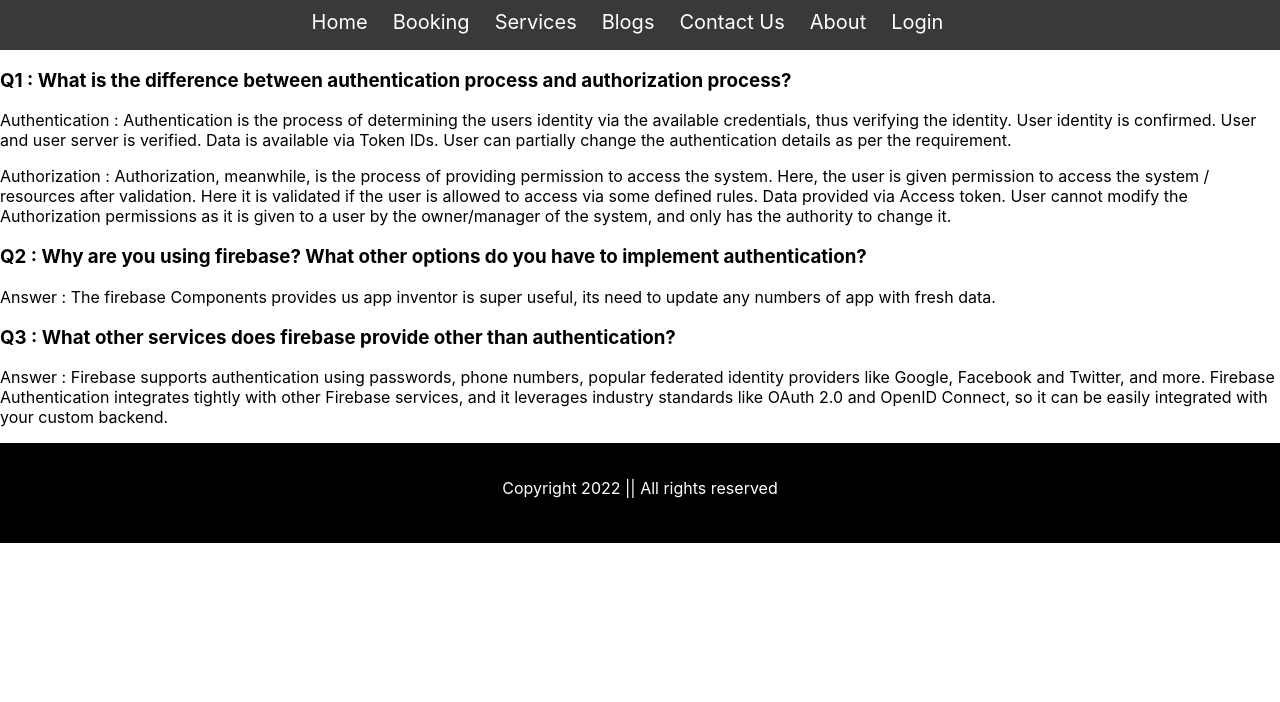
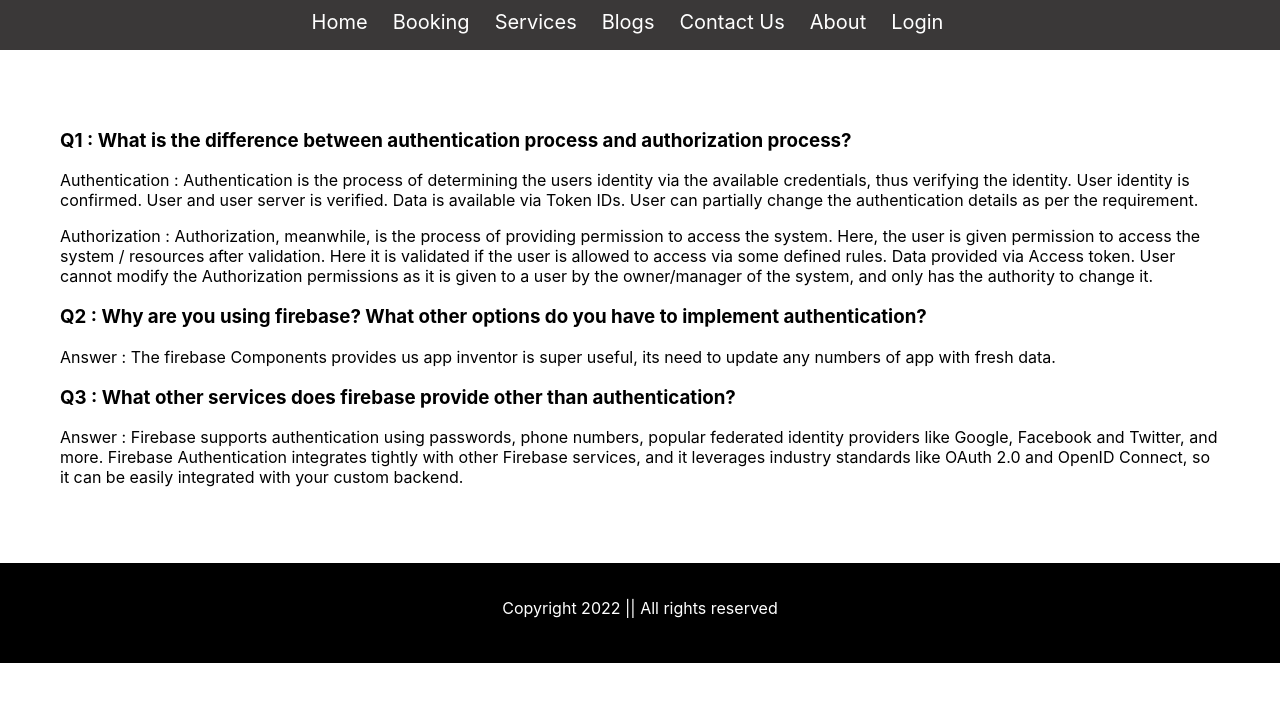
Before and after one commit to shahed5358/wedding-photographer, a React (Create React App) app: page /blogs in a window 1280 px wide. Shown: the top 702 px of the page. Built offline with nearby package versions, Linux system fonts and the light colour scheme.

Commit message:
blogs component add and answer quetion

```diff
--- a/src/Components/Blogs/Blogs.css
+++ b/src/Components/Blogs/Blogs.css
@@ -0,0 +1,4 @@
+.blogs{
+    margin:40px;
+    padding:20px;
+}
--- a/src/Components/Blogs/Blogs.js
+++ b/src/Components/Blogs/Blogs.js
@@ -3,7 +3,7 @@ import './Blogs.css';
 
 const Blogs = () => {
     return (
-        <div>
+        <div className="blogs">
             <h3>Q1 : What is the difference between authentication process and authorization process?</h3>
             <p>Authentication : Authentication is the process of determining the users identity via the available credentials, thus verifying the identity. User identity is confirmed. User and user server is verified. Data is available via Token IDs. User can partially change the authentication details as per the requirement. </p>
             <p>Authorization : Authorization, meanwhile, is the process of providing permission to access the system. Here, the user is given permission to access the system / resources after validation. Here it is validated if the user is allowed to access via some defined rules. Data provided via Access token. User cannot modify the Authorization permissions as it is given to a user by the owner/manager of the system, and only has the authority to change it.</p>
```
